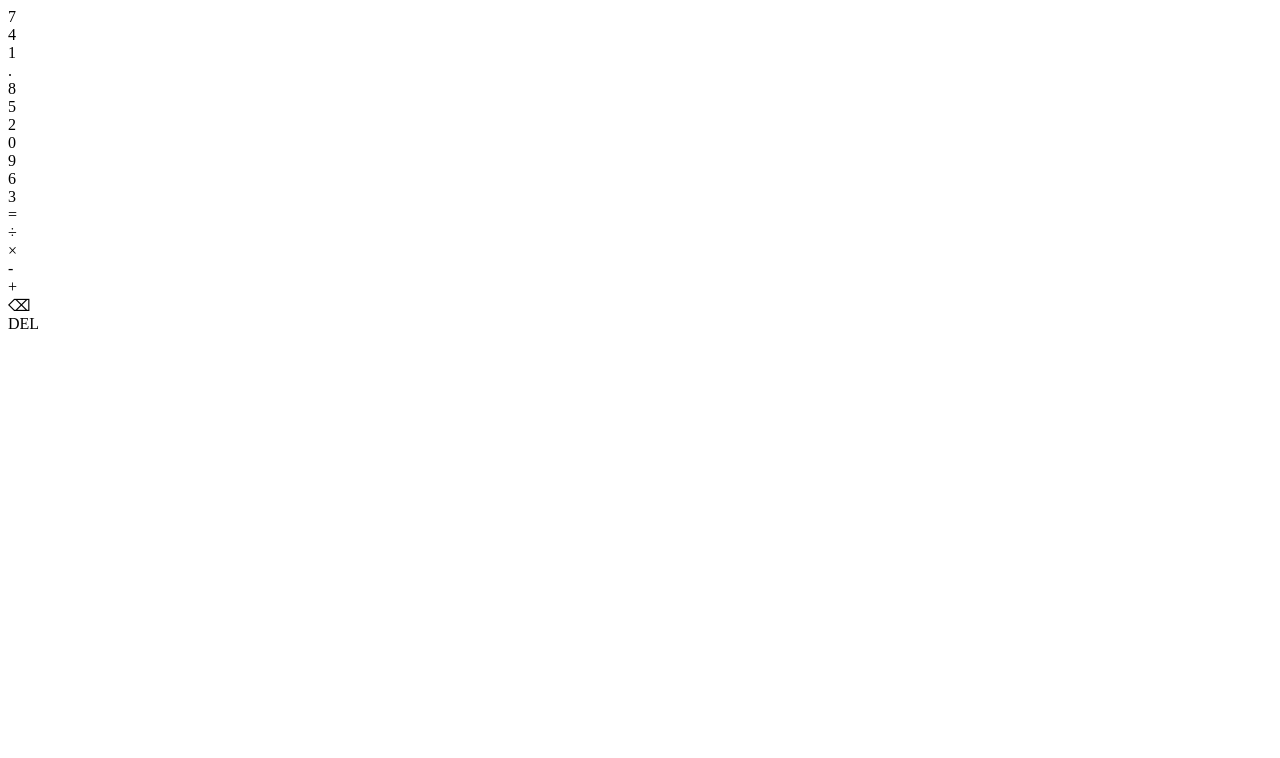
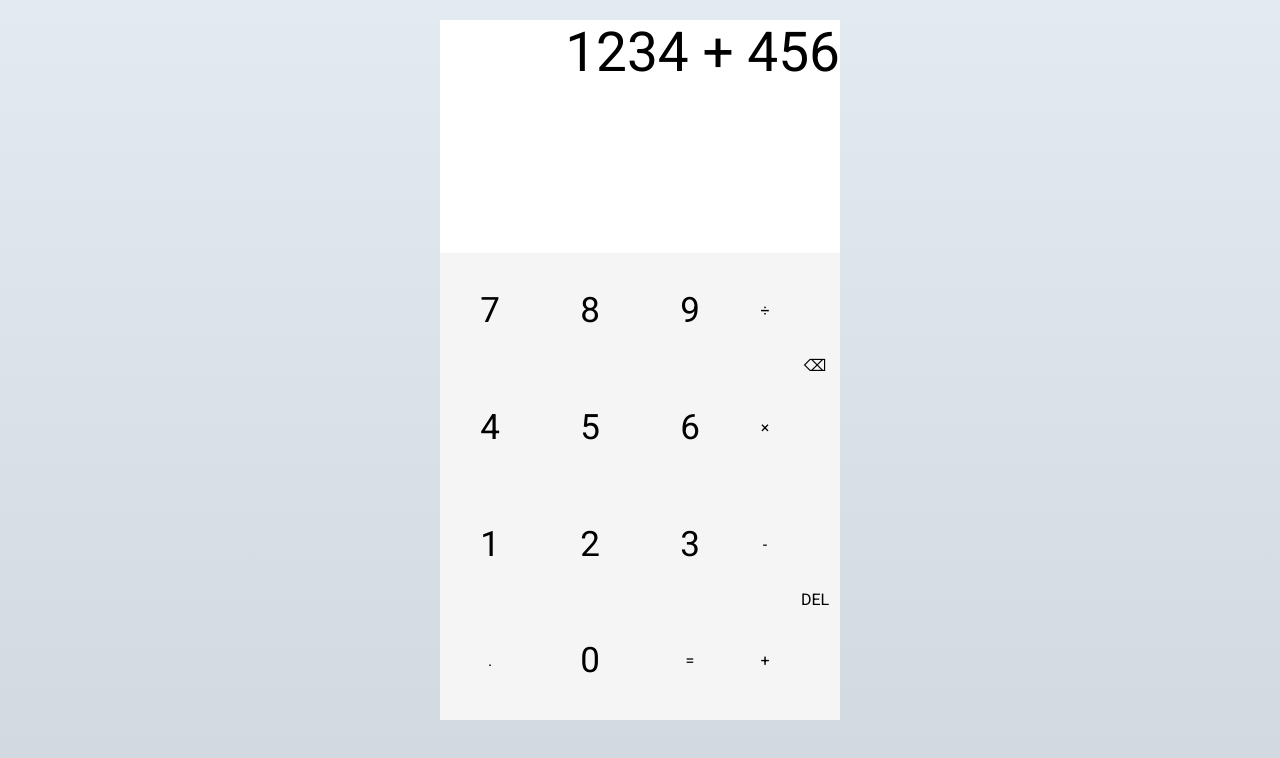
Before and after one commit to Ldigah/calculator, a plain HTML site: page index.html in a window 1280 px wide. Drawn offline with Linux system fonts and the light colour scheme.

Commit message:
Added base HTML, CSS and operate functions

```diff
--- a/index.html
+++ b/index.html
@@ -3,41 +3,37 @@
     <meta charset="UTF-8">
     <meta name="viewport" content="width=device-width, initial-scale=1.0">
     <meta http-equiv="X-UA-Compatible" content="ie=edge">
+    <link href="https://fonts.googleapis.com/css?family=Roboto" rel="stylesheet">
     <link rel="stylesheet" href="styles.css">
     <title>Calculator</title>
 </head>
 <body>
     <div class="calc-container">
-        <div class="display-container"></div>
-        <div id="button-container">
-            <div class="column">
+        <div class="display-container">1234 + 456</div>
+        <div class="button-container">
             <div data-key="7" class="num-button" id="seven">7</div>
+            <div data-key="8" class="num-button" id="eight">8</div>
+            <div data-key="9" class="num-button" id="nine">9</div>
+            <div data-key="÷" class="op-button" id="divide">÷</div>
+
+            <div data-key="Backspace" class="button" id="backspace">⌫</div>
+
             <div data-key="4" class="num-button" id="four">4</div>
+            <div data-key="5" class="num-button" id="five">5</div>
+            <div data-key="6" class="num-button" id="six">6</div>
+            <div data-key="×" class="op-button" id="multiply">×</div>
+
             <div data-key="1" class="num-button" id="one">1</div>
+            <div data-key="2" class="num-button" id="two">2</div>
+            <div data-key="3" class="num-button" id="three">3</div>
+            <div data-key="-" class="op-button" id="minus">-</div>
+
             <div data-key="." class="button" id="decimal">.</div>
-            </div>
-            <div class="column">
-                <div data-key="8" class="num-button" id="eight">8</div>
-                <div data-key="5" class="num-button" id="five">5</div>
-                <div data-key="2" class="num-button" id="two">2</div>
             <div data-key="0" class="num-button" id="zero">0</div>
-            </div>
-            <div class="column">
-                <div data-key="9" class="num-button" id="nine">9</div>
-                <div data-key="6" class="num-button" id="six">6</div>
-                <div data-key="3" class="num-button" id="three">3</div>
             <div data-key="Equals" class="button" id="equals">=</div>
-            </div>
-            <div class="column">
-                <div data-key="÷" class="op-button" id="divide">÷</div>
-                <div data-key="×" class="op-button" id="multiply">×</div>
-                <div data-key="-" class="op-button" id="minus">-</div>
             <div data-key="+" class="op-button" id="plus">+</div>
-            </div>
-            <div class="column">
-                <div data-key="Backspace" class="button" id="backspace">⌫</div>
+
             <div data-key="Delete" class="button" id="delete">DEL</div>
-            </div>
         </div>
     </div>
     <script src="script.js"></script>
--- a/styles.css
+++ b/styles.css
@@ -0,0 +1,49 @@
+* {
+    margin: 0;
+    padding: 0;
+}
+
+body {
+    font-family: 'Roboto', sans-serif;
+    font-weight: 100;
+    background-image: linear-gradient(to top, #cfd9df 0%, #e2ebf0 100%);}
+
+.calc-container {
+    min-width: 200px;
+    max-width: 400px;
+    min-height: 700px;
+    margin: 20px auto;
+    display: grid;
+    grid-template-rows: 1fr 2fr;
+    background-color: whitesmoke;
+}
+
+.display-container {
+    text-align: right;
+    background-color: white;
+    font-size: 55px;
+    display: grid;
+}
+
+.button-container {
+    display: grid;
+    grid-template: repeat(4, 1fr) / 2fr 2fr 2fr 1fr 1fr;
+    text-align: center;
+    line-height: 116px;
+}
+
+#backspace {
+    grid-column: 5;
+    grid-row: 1 / span 2;
+    line-height: 225px;
+}
+
+#delete {
+    grid-column: 5;
+    grid-row: 3 / span 2;
+    line-height: 225px;
+}
+
+.num-button {
+    font-size: 35px;
+}
```
Lines whose indentation alone changed are shown as unchanged.
